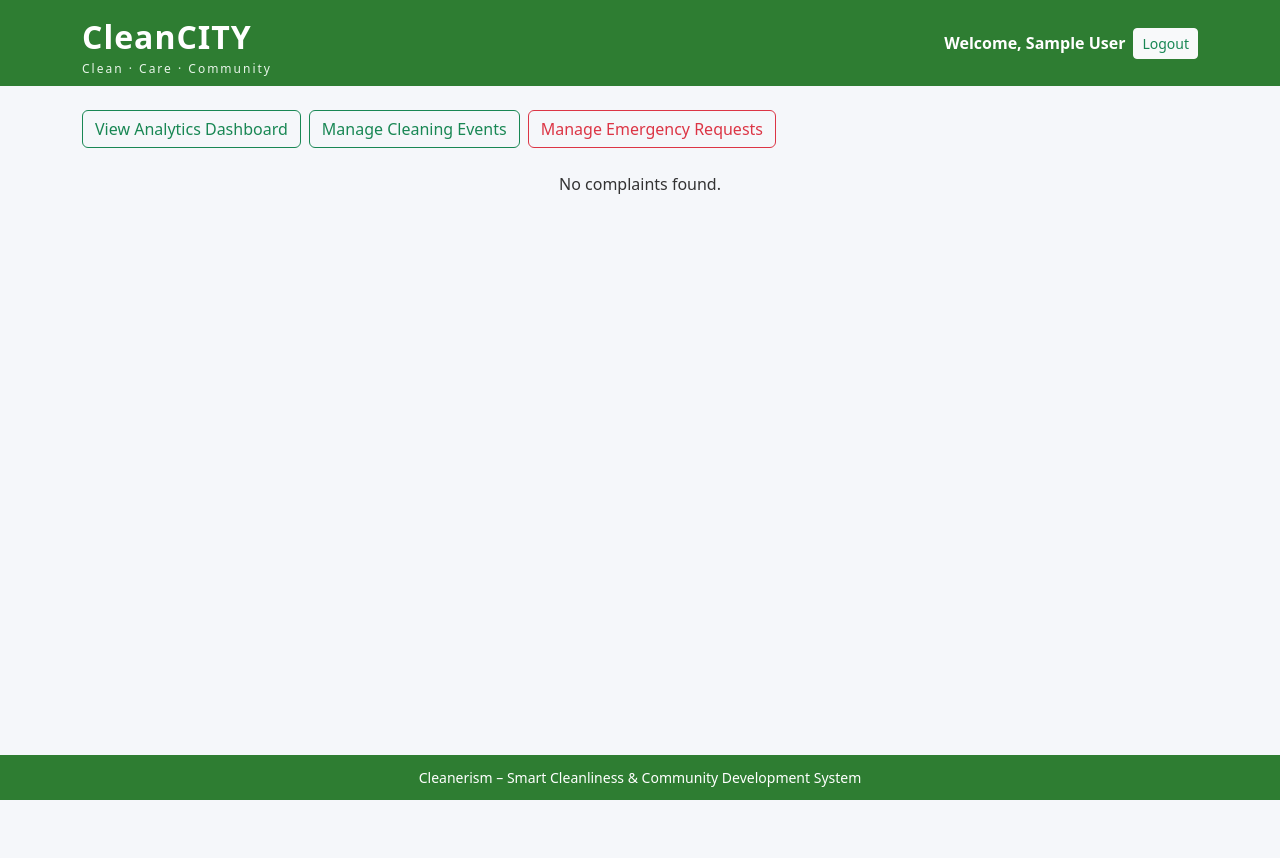
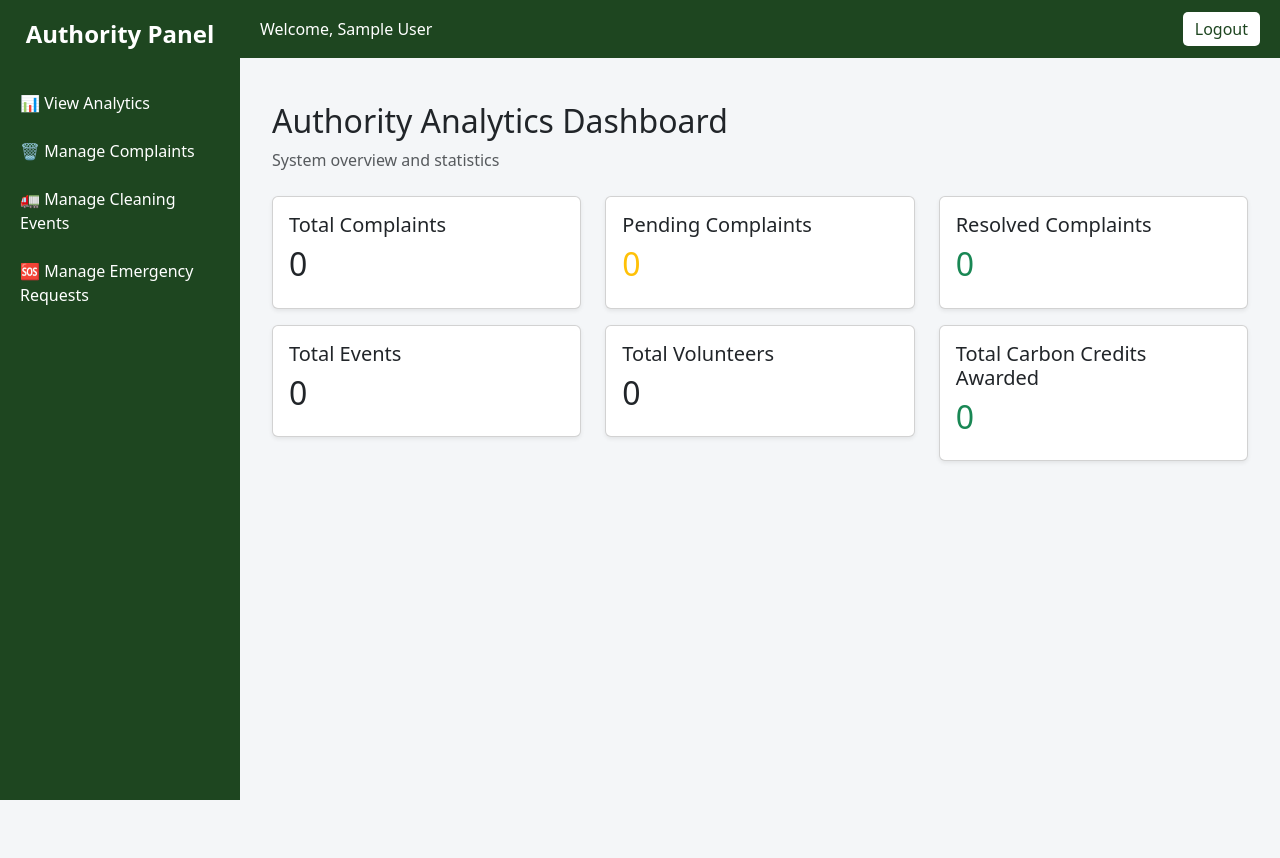
Before and after one commit to itsVasanthk/smart-cleanliness-system, a Flask app: page /authority in a window 1280 px wide. Before the commit the page ends 800 px from the top, so only its background shows below. Run offline with Flask 3, Linux system fonts and the light colour scheme; the visitor is signed in with stand-in values (Sample User, id 1); data that the repository does not hold is empty.

Commit message:
Fix authority analytics carbon credits

```diff
--- a/app/routes/auth_routes.py
+++ b/app/routes/auth_routes.py
@@ -288,7 +288,43 @@ def authority_dashboard():
 
     cur = mysql.connection.cursor()
 
-    # Get complaints
+    cur.execute("SELECT COUNT(*) FROM complaints")
+    total_complaints = cur.fetchone()[0]
+
+    cur.execute("SELECT COUNT(*) FROM complaints WHERE status='pending'")
+    pending_complaints = cur.fetchone()[0]
+
+    cur.execute("SELECT COUNT(*) FROM complaints WHERE status='resolved'")
+    resolved_complaints = cur.fetchone()[0]
+
+    cur.execute("SELECT COUNT(*) FROM cleaning_events")
+    total_events = cur.fetchone()[0]
+
+    cur.execute("SELECT COUNT(*) FROM volunteers")
+    total_volunteers = cur.fetchone()[0]
+
+    cur.execute("SELECT COALESCE(SUM(points), 0) FROM carbon_credits")
+    total_carbon_credits = cur.fetchone()[0]
+
+    cur.close()
+
+    return render_template(
+        "authority_analytics.html",
+        total_complaints=total_complaints,
+        pending_complaints=pending_complaints,
+        resolved_complaints=resolved_complaints,
+        total_events=total_events,
+        total_volunteers=total_volunteers,
+        total_carbon_credits=total_carbon_credits
+    )
+@auth_bp.route("/authority/complaints")
+def manage_complaints():
+
+    if 'user_id' not in session or session.get('role') != 'authority':
+        return redirect(url_for('auth.login'))
+
+    cur = mysql.connection.cursor()
+
     cur.execute("""
         SELECT complaint_id,
                garbage_type,
@@ -307,7 +343,6 @@ def authority_dashboard():
 
     complaints = cur.fetchall()
 
-    # Get available vehicle volunteers
     cur.execute("""
         SELECT volunteer_id, vehicle_type, vehicle_number, vehicle_area
         FROM volunteers
@@ -802,50 +837,8 @@ def complete_event(event_id):
 
     return redirect(url_for('auth.authority_events'))
 
-@auth_bp.route("/authority/analytics")
-def authority_analytics():
 
-    if 'user_id' not in session or session.get('role') != 'authority':
-        return redirect(url_for('auth.login'))
 
-    cur = mysql.connection.cursor()
-
-    # Total complaints
-    cur.execute("SELECT COUNT(*) FROM complaints")
-    total_complaints = cur.fetchone()[0]
-
-    # Pending complaints
-    cur.execute("SELECT COUNT(*) FROM complaints WHERE status='Pending'")
-    pending_complaints = cur.fetchone()[0]
-
-    # Resolved complaints
-    cur.execute("SELECT COUNT(*) FROM complaints WHERE status='Resolved'")
-    resolved_complaints = cur.fetchone()[0]
-
-    # Total events
-    cur.execute("SELECT COUNT(*) FROM cleaning_events")
-    total_events = cur.fetchone()[0]
-
-    # Total volunteers participated
-    cur.execute("SELECT COUNT(DISTINCT user_id) FROM event_participants")
-    total_volunteers = cur.fetchone()[0]
-
-    # Total credits awarded
-    cur.execute("SELECT SUM(points) FROM carbon_credits")
-    result = cur.fetchone()[0]
-    total_credits = result if result else 0
-
-    cur.close()
-
-    return render_template(
-        "authority_analytics.html",
-        total_complaints=total_complaints,
-        pending_complaints=pending_complaints,
-        resolved_complaints=resolved_complaints,
-        total_events=total_events,
-        total_volunteers=total_volunteers,
-        total_credits=total_credits
-    )
 
 @auth_bp.route("/locate-waste")
 def locate_waste():
@@ -1022,16 +1015,26 @@ def emergency_request():
 @auth_bp.route("/authority/emergency")
 def view_emergency_requests():
 
-    if 'role' not in session or session['role'] != 'authority':
+    if session.get('role') != 'authority':
         return redirect(url_for('auth.login'))
 
     cur = mysql.connection.cursor()
-    cur.execute("SELECT * FROM emergency_requests")
+
+    # Get all emergency requests
+    cur.execute("SELECT * FROM emergency_requests ORDER BY created_at DESC")
     requests = cur.fetchall()
+
+    # Get current wallet balance
+    cur.execute("SELECT total_balance FROM fund_wallet WHERE id=1")
+    wallet_balance = cur.fetchone()[0]
+
     cur.close()
 
-    return render_template("emergency/admin_requests.html",
-                           requests=requests)
+    return render_template(
+        "emergency/admin_requests.html",
+        requests=requests,
+        wallet_balance=wallet_balance
+    )
 
 @auth_bp.route("/authority/emergency/approve/<int:request_id>", methods=["POST"])
 def approve_emergency(request_id):
--- a/app/templates/authority_analytics.html
+++ b/app/templates/authority_analytics.html
@@ -1,4 +1,4 @@
-{% extends "base.html" %}
+{% extends "authority_base.html" %}
 
 {% block content %}
 
@@ -49,7 +49,7 @@ System overview and statistics
     <div class="col-md-4 mb-3">
         <div class="card p-3 shadow-sm">
             <h5>Total Carbon Credits Awarded</h5>
-            <h2 class="text-success">{{ total_credits }}</h2>
+            <h2 class="text-success">{{ total_carbon_credits or 0 }}</h2>
         </div>
     </div>
 
--- /dev/null
+++ b/app/templates/authority_base.html
@@ -0,0 +1,135 @@
+<!DOCTYPE html>
+<html lang="en">
+<head>
+    <meta charset="UTF-8">
+    <title>CleanCITY Authority</title>
+
+    <!-- Bootstrap -->
+    <link href="https://cdn.jsdelivr.net/npm/bootstrap@5.3.0/dist/css/bootstrap.min.css" rel="stylesheet">
+
+    <style>
+        body {
+            margin: 0;
+            padding: 0;
+            overflow-x: hidden;
+            background-color: #f4f6f8;
+        }
+
+        /* LEFT SIDEBAR */
+        .sidebar {
+            position: fixed;
+            top: 0;
+            left: 0;
+            width: 240px;
+            height: 100vh;
+            background-color: #1e4620;
+            color: white;
+            padding-top: 20px;
+        }
+
+        .sidebar h4 {
+            text-align: center;
+            margin-bottom: 30px;
+            font-weight: bold;
+        }
+
+        .sidebar a {
+            display: block;
+            color: white;
+            padding: 12px 20px;
+            text-decoration: none;
+            transition: 0.2s;
+        }
+
+        .sidebar a:hover {
+            background-color: #163618;
+        }
+
+        /* RIGHT CONTENT AREA */
+        .content {
+            margin-left: 240px;
+            padding: 20px;
+            min-height: 100vh;
+        }
+
+        /* TOP BAR */
+        .topbar {
+            background-color: #1e4620;
+            color: white;
+            padding: 12px 20px;
+            display: flex;
+            justify-content: space-between;
+            align-items: center;
+            margin-left: 240px;
+        }
+
+        .logout-btn {
+            background-color: white;
+            color: #1e4620;
+            border: none;
+            padding: 5px 12px;
+            border-radius: 5px;
+        }
+
+        .logout-btn:hover {
+            background-color: #e6e6e6;
+        }
+
+        /* Active link highlight */
+        .sidebar a.active {
+            background-color: #2e6b32;
+        }
+    </style>
+</head>
+<body>
+
+<!-- SIDEBAR -->
+<div class="sidebar">
+    <h4>Authority Panel</h4>
+
+    <a href="{{ url_for('auth.authority_dashboard') }}">📊 View Analytics</a>
+
+    <a href="{{ url_for('auth.manage_complaints') }}">🗑 Manage Complaints</a>
+
+    <a href="{{ url_for('auth.authority_events') }}">🚛 Manage Cleaning Events</a>
+
+    <a href="{{ url_for('auth.view_emergency_requests') }}">🆘 Manage Emergency Requests</a>
+</div>
+
+<!-- TOP BAR -->
+<div class="topbar">
+    <div>
+        Welcome, {{ session.get('name', 'Authority') }}
+    </div>
+    <div>
+        <a href="{{ url_for('auth.logout') }}">
+            <button class="logout-btn">Logout</button>
+        </a>
+    </div>
+</div>
+
+<!-- CONTENT AREA -->
+<div class="content">
+
+    <!-- Flash Messages -->
+    {% with messages = get_flashed_messages(with_categories=true) %}
+        {% if messages %}
+            {% for category, message in messages %}
+                <div class="alert alert-{{ category }} alert-dismissible fade show" role="alert">
+                    {{ message }}
+                    <button type="button" class="btn-close" data-bs-dismiss="alert"></button>
+                </div>
+            {% endfor %}
+        {% endif %}
+    {% endwith %}
+
+    {% block content %}
+    {% endblock %}
+
+</div>
+
+<!-- Bootstrap JS -->
+<script src="https://cdn.jsdelivr.net/npm/bootstrap@5.3.0/dist/js/bootstrap.bundle.min.js"></script>
+
+</body>
+</html>
--- a/app/templates/authority_dashboard.html
+++ b/app/templates/authority_dashboard.html
@@ -1,24 +1,5 @@
-{% extends "base.html" %}
+{% extends "authority_base.html" %}
 {% block content %}
-
-<div class="d-flex gap-2 mb-4">
-
-    <a href="{{ url_for('auth.authority_analytics') }}"
-       class="btn btn-outline-success">
-       View Analytics Dashboard
-    </a>
-
-    <a href="{{ url_for('auth.authority_events') }}"
-       class="btn btn-outline-success">
-       Manage Cleaning Events
-    </a>
-
-    <a href="{{ url_for('auth.view_emergency_requests') }}"
-   class="btn btn-outline-danger">
-   Manage Emergency Requests
-</a>
-</div>
-
 
 {% if complaints %}
 <table class="table table-bordered table-striped">
--- a/app/templates/authority_event_participants.html
+++ b/app/templates/authority_event_participants.html
@@ -1,4 +1,4 @@
-{% extends "base.html" %}
+{% extends "authority_base.html" %}
 {% block content %}
 
 <h2 class="mb-3 text-center">Event Participants</h2>
--- a/app/templates/authority_events.html
+++ b/app/templates/authority_events.html
@@ -1,4 +1,4 @@
-{% extends "base.html" %}
+{% extends "authority_base.html" %}
 {% block content %}
 
 <h2 class="mb-4 text-center">Manage Cleaning Events</h2>
```
Also changed, not shown: app/templates/emergency/admin_requests.html (+48 -9 lines).
